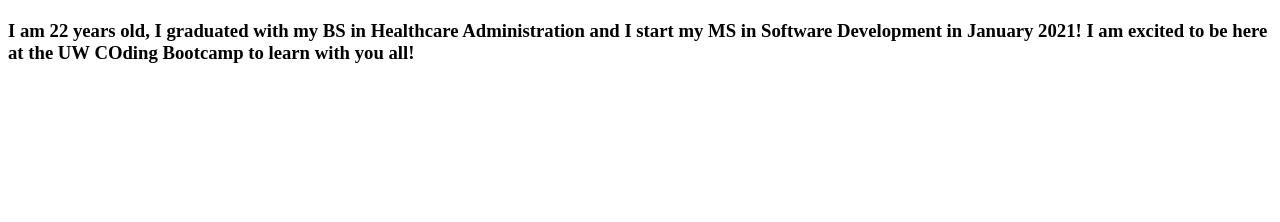
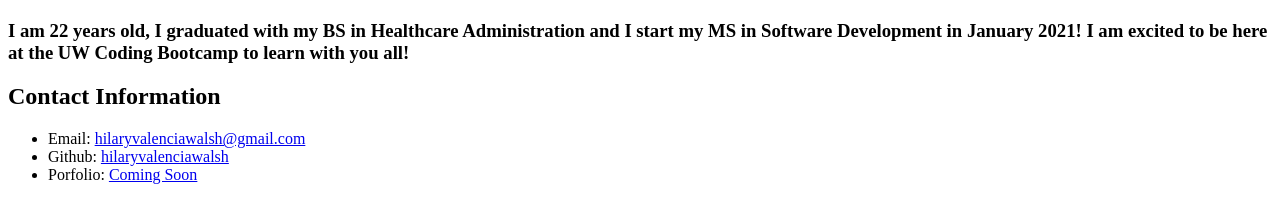
Before and after one commit to hilaryvalenciawalsh/basic-student-bio, a plain HTML site: page index.html in a window 1280 px wide. Shown: the part 430-652 px from the top of the page. Drawn offline with Linux system fonts and the light colour scheme.

Commit message:
added contact info

```diff
--- a/index.html
+++ b/index.html
@@ -7,8 +7,12 @@
         <h1>Student Bio</h1>
         <h2>Hilary Valencia-Walsh</h2>
         <img src="https://i1.wp.com/thepointsguy.com/wp-content/uploads/2020/01/Disneyland-New-Castle-Colors-scaled.jpg?fit=2560%2C1709px&ssl=1">
-        <h3>I am 22 years old, I graduated with my BS in Healthcare Administration and I start my MS in Software Development in January 2021! I am excited to be here at the UW COding Bootcamp to learn with you all! </h3>
-
-
+        <h3>I am 22 years old, I graduated with my BS in Healthcare Administration and I start my MS in Software Development in January 2021! I am excited to be here at the UW Coding Bootcamp to learn with you all! </h3>
+        <h2>Contact Information</h2>
+        <ul>
+            <li>Email: <a href="https://www.google.com/">hilaryvalenciawalsh@gmail.com</a></li>
+            <li>Github: <a href="https://github.com/hilaryvalenciawalsh/basic-student-bio">hilaryvalenciawalsh</a></li>
+            <li>Porfolio: <a href="#">Coming Soon</a> </li>
+        </ul>
     </body>
 </html>
```
